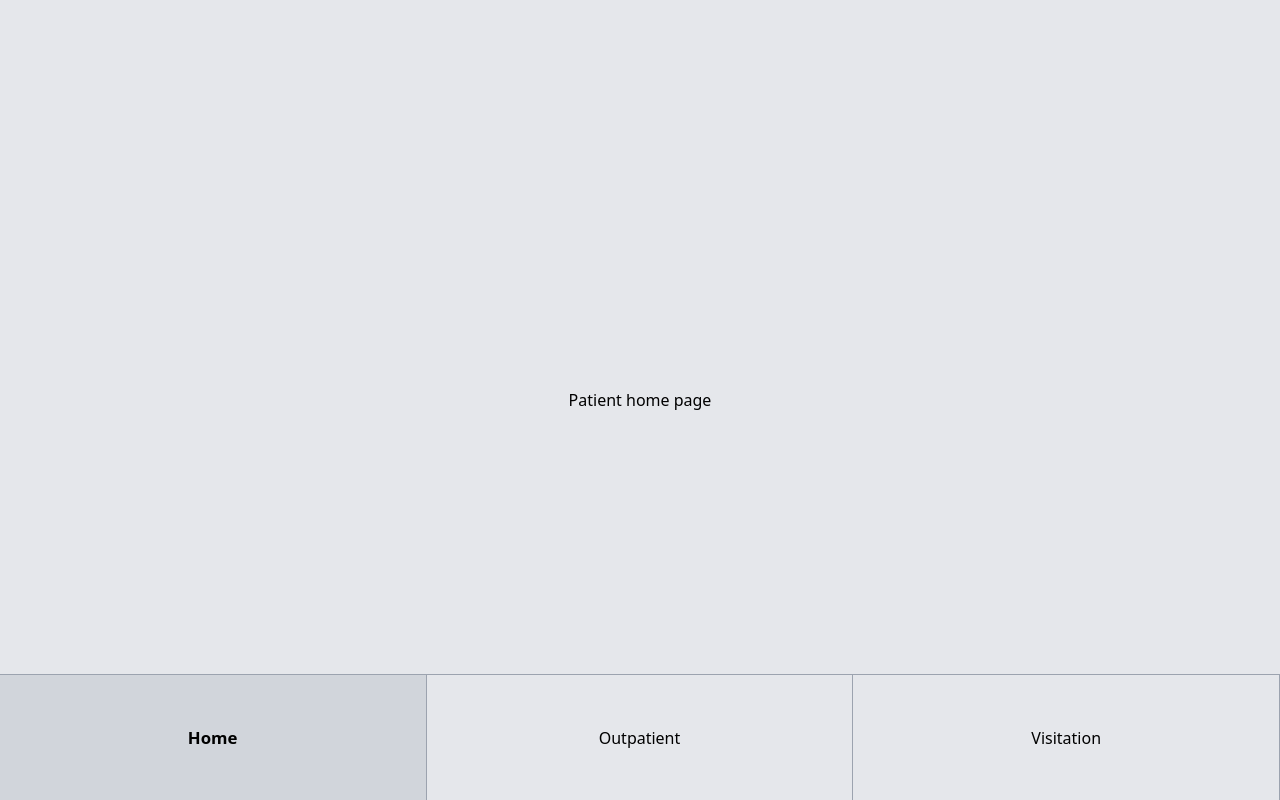
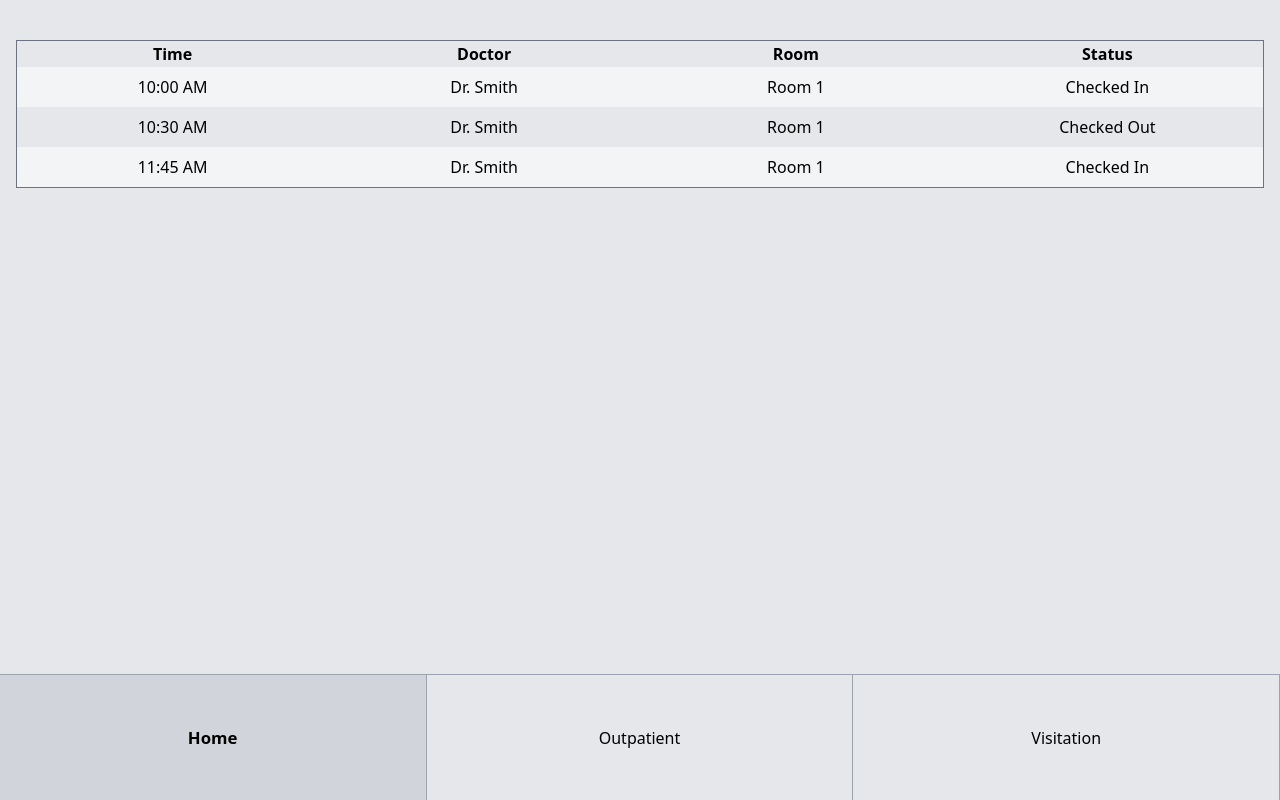
Before and after one commit to daltay15/HackDFW, a React (Create React App) app: page /patientdisplay in a window 1280 px wide. Built offline with nearby package versions, Linux system fonts and the light colour scheme.

Commit message:
Patient Entries

```diff
--- /dev/null
+++ b/src/components/patientEntry.js
@@ -0,0 +1,32 @@
+export default function PatientEntry(props) {
+  return (
+    <table className="w-full text-left border border-gray-500 table-fixed px-8">
+      <thead>
+        <tr className="font-novaregular text-center">
+          <th className="">Time</th>
+          <th className="">Doctor</th>
+          <th className="">Room</th>
+          <th className="">Status</th>
+        </tr>
+        <tr className="text-center bg-gray-100">
+          <td className=" py-2">10:00 AM</td>
+          <td className=" py-2">Dr. Smith</td>
+          <td className=" py-2">Room 1</td>
+          <td className=" py-2">Checked In</td>
+        </tr>
+        <tr className="text-center bg-gray-200">
+          <td className=" py-2">10:30 AM</td>
+          <td className=" py-2">Dr. Smith</td>
+          <td className=" py-2">Room 1</td>
+          <td className=" py-2">Checked Out</td>
+        </tr>
+        <tr className="text-center bg-gray-100">
+          <td className=" py-2">11:45 AM</td>
+          <td className=" py-2">Dr. Smith</td>
+          <td className=" py-2">Room 1</td>
+          <td className=" py-2">Checked In</td>
+        </tr>
+      </thead>
+    </table>
+  );
+}
--- a/src/views/OutpatientView.js
+++ b/src/views/OutpatientView.js
@@ -1,7 +1,7 @@
 export default function OutpatientView() {
-    return (
-      <div className="flex justify-center items-center bg-gray-200 h-full">
-        Outpatient Checklist.
-      </div>
-    );
-  }
+  return (
+    <div className="flex justify-center items-start bg-gray-200 h-full">
+      Outpatient Checklist.
+    </div>
+  );
+}
--- a/src/views/PatientView.js
+++ b/src/views/PatientView.js
@@ -1,7 +1,11 @@
+import PatientEntry from "../components/patientEntry";
+
 export default function PatientView() {
   return (
-    <div className="flex justify-center items-center bg-gray-200 h-full">
-      Patient home page
+    <div className="flex justify-center items-start pt-10 bg-gray-200 h-full">
+      <div className="mx-4">
+        <PatientEntry />
+      </div>
     </div>
   );
 }
```
Also changed, not shown: src/pages/Patient/patientdisplay.js (+3 -5 lines).
